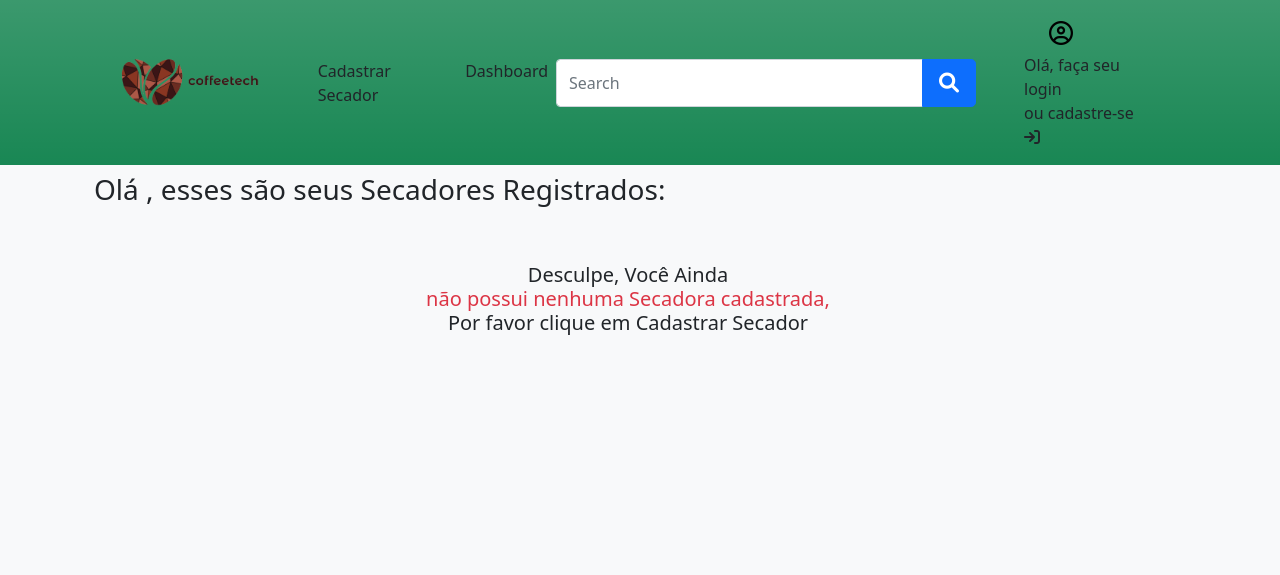
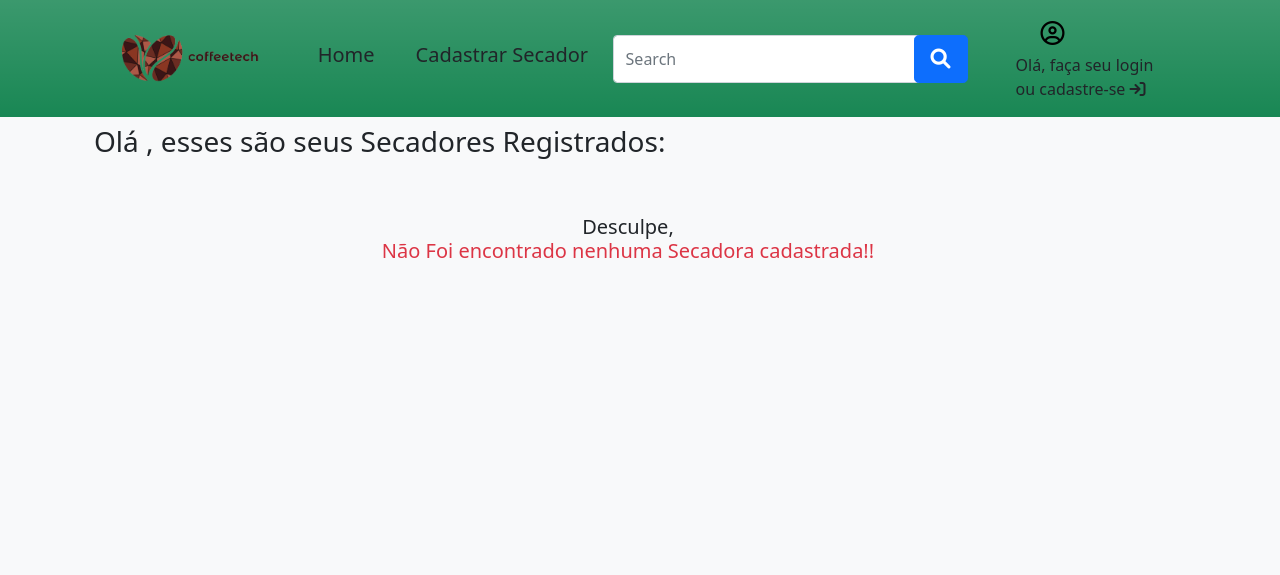
Before and after one commit to Rodrigodante11/coffeetech_django, a Django app: page /secador/busca in a window 1280 px wide. Shown: the top 575 px of the page. Run offline with Django 3.2, Linux system fonts and the light colour scheme; some libraries are stand-ins or nearby versions.

Commit message:
melhorando front

```diff
--- a/dashboard/urls.py
+++ b/dashboard/urls.py
@@ -2,6 +2,6 @@
 from . import views
 
 urlpatterns = [
-    path('', views.dashboard, name='dashboard'),
+    path('date/<int:secador_id>', views.dashboard, name='dashboard'),
     path('retorna_dados_dashboard', views.retorna_dados_dashboard, name='retorna_dados_dashboard'),
 ]
--- a/static/css/navbar.css
+++ b/static/css/navbar.css
@@ -62,17 +62,15 @@
     display: flex;
     justify-content: center;
     align-items: center;
-    background-color: grey;
+    background-color: seagreen;
     height: 100px;
     margin-right: auto;
     border: 1px solid transparent;
 
-    border-image: linear-gradient(to right top, #bd31c4, #8e3bb0, #643b97, #413579, #282c59);
-
+    /*border-image: linear-gradient(to right top, #bd31c4, #8e3bb0, #643b97, #413579, #282c59);*/
+    border-radius: 50px;
     border-image-slice: 1;
     margin-left: 1%;
-
-
 
 }
 
--- a/templates/coffeetech/home.html
+++ b/templates/coffeetech/home.html
@@ -27,7 +27,7 @@
 
                             <!-- Single Best Receipe Area -->
                             <div  class="col-12 col-sm-6 col-lg-2 mt-4">
-                                <a href="{% url 'dashboard' %}" style="text-decoration:none;">
+                                <a href="{% url 'dashboard' secador.id %}" style="text-decoration:none;">
                                     <div class="single-best-receipe-area mb-30 card " style="border-radius: 25px; background-color: saddlebrown;
                                     width: 190px; height: 170px">
 
--- a/templates/fragments/navbar.html
+++ b/templates/fragments/navbar.html
@@ -26,17 +26,20 @@
 
                                 <ul class="navbar-nav me-auto mb-2 mb-lg-0">
                                     <li class="nav-item">
-                                        <a class="nav-link text-dark" href="{% url 'cadastro' %}">Cadastrar Secador</a>
+                                        <h5>
+                                            <a class="nav-link text-dark"  href="{% url 'home' %}">Home</a>
+                                        </h5>
                                     </li>
 
                                     <li class="nav-item">
-                                        <a class="nav-link text-dark"  href="{% url 'dashboard' %}">Dashboard</a>
+                                        <h5>
+                                            <a class="nav-link text-dark" href="{% url 'cadastro' %}">Cadastrar Secador</a>
+                                        </h5>
                                     </li>
 
                                 </ul>
 
                                 <form class="d-flex " action="{% url 'buscar' %} " >
-                                    <div class="input-group">
                                         <input type="text"
                                                id="form1"
                                                class="form-control"
@@ -45,11 +48,10 @@
                                                size="30"
                                                name="buscar">
 
-
                                         <button type="submit" class="btn btn-primary btn-lg left-customized" style="margin-left: -48px">
                                             <i class="fa-solid fa-magnifying-glass"></i>
                                         </button>
-                                    </div>
+
                                 </form>
                             </div>
 
--- a/templates/secador/buscar.html
+++ b/templates/secador/buscar.html
@@ -35,21 +35,26 @@
                                 </div>
                             </div>
 
-                            <div class="btn-group mt-2 ms-5" role="group" >
-                                <i class="fa-solid fa-pen-to-square fa-xl"></i>
-                                <i class="fa-sharp fa-solid fa-trash ms-5 fa-xl"></i>
-                            </div>
+                             <div class="btn-group mt-2 ms-5" role="group" >
+                                    <a href="{% url 'detail' secador.id %}">
+                                        <i class="fa-solid fa-pen-to-square fa-xl"></i>
+                                    </a>
+                                    <a href="{% url 'excluir' secador.id %}">
+                                        <i class="fa-sharp fa-solid fa-trash ms-5 fa-xl"></i>
+                                    </a>
+
+                             </div>
 
                         </div>
                     {% endfor %}
 
                 {% else %}
                 <div class="row justify-content-center mt-5">
-                    <h5 class="row justify-content-center">Desculpe, Você Ainda
+                    <h5 class="row justify-content-center">Desculpe,
                         <span class="text-danger row justify-content-center">
-                            não possui nenhuma Secadora cadastrada,
+                            Não Foi encontrado nenhuma Secadora cadastrada!!
                         </span>
-                        Por favor clique em Cadastrar Secador</h5>
+                        </h5>
                 </div>
                 {% endif %}
             </div>
```
Also changed, not shown: dashboard/views.py (+10 -6 lines), templates/coffeetech/dashboard.html (+17 -10 lines).
